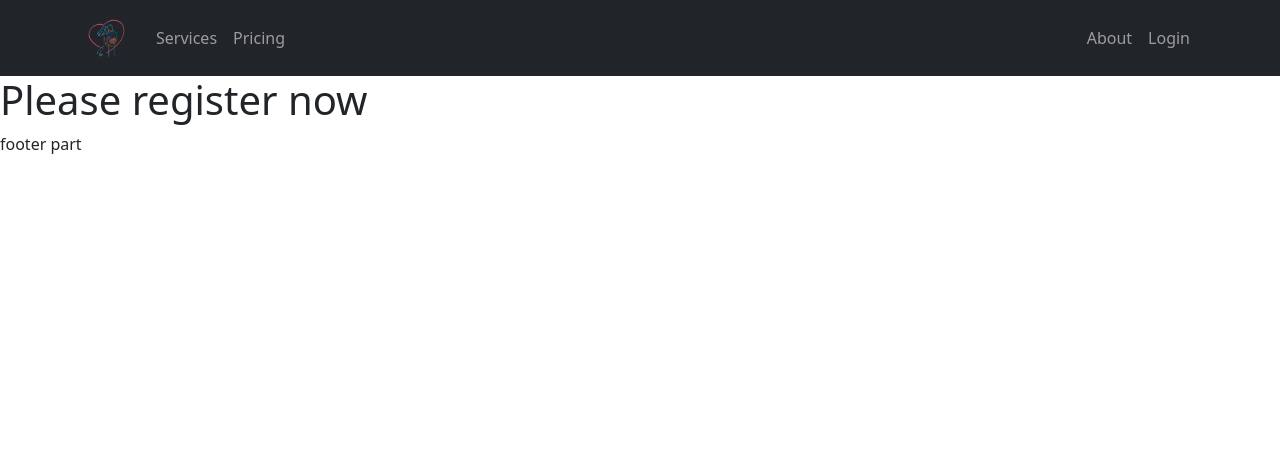
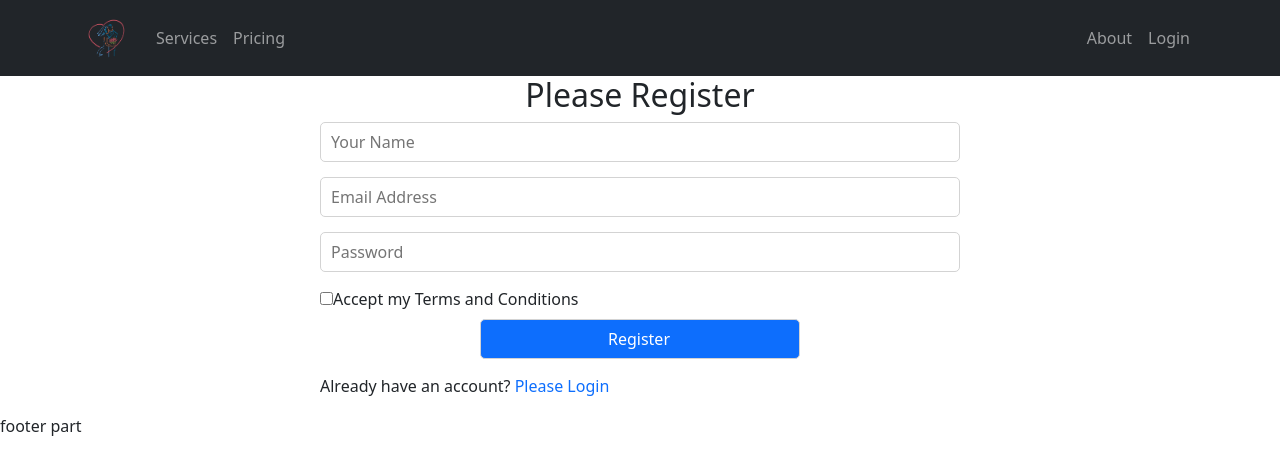
Before and after one commit to engimran/service-provider, a React (Create React App) app: page /register in a window 1280 px wide. Shown: the top 474 px of the page. Built offline with nearby package versions, Linux system fonts and the light colour scheme.

Commit message:
register form

```diff
--- a/public/index.html
+++ b/public/index.html
@@ -1,14 +1,12 @@
 <!DOCTYPE html>
 <html lang="en">
+
 <head>
   <meta charset="utf-8" />
   <link rel="icon" href="%PUBLIC_URL%/favicon.ico" />
   <meta name="viewport" content="width=device-width, initial-scale=1" />
   <meta name="theme-color" content="#000000" />
-    <meta
-      name="description"
-      content="Web site created using create-react-app"
-    />
+  <meta name="description" content="Web site created using create-react-app" />
   <link rel="apple-touch-icon" href="%PUBLIC_URL%/logo192.png" />
   <!--
       manifest.json provides metadata used when your web app is installed on a
@@ -24,8 +22,9 @@
       work correctly both with client-side routing and a non-root public URL.
       Learn how to configure a non-root public URL by running `npm run build`.
     -->
-    <title>React App</title>
+  <title>Photography</title>
 </head>
+
 <body>
   <noscript>You need to enable JavaScript to run this app.</noscript>
   <div id="root"></div>
@@ -40,4 +39,5 @@
       To create a production bundle, use `npm run build` or `yarn build`.
     -->
 </body>
+
 </html>
--- a/src/Components/Login/Login.js
+++ b/src/Components/Login/Login.js
@@ -1,6 +1,6 @@
 import React, { useRef } from 'react';
 import { Button, Form } from 'react-bootstrap';
-import { useNavigate } from 'react-router-dom';
+import { Link, useNavigate } from 'react-router-dom';
 
 const Login = () => {
     const emailRef = useRef('');
@@ -29,7 +29,7 @@ const Login = () => {
                     Login
                 </Button>
             </Form>
-            <p onClick={navigateRegister} className='text-danger' >Please Register</p>
+            <p> You New User?  <Link to='/register' onClick={navigateRegister} className='text-danger pe-auto text-decoration-none' >Please Register</Link></p>
         </div>
     );
 };
--- /dev/null
+++ b/src/Components/Login/Register/Register.css
@@ -0,0 +1,15 @@
+.register-form {
+    margin: 0 auto;
+    width: 50%;
+}
+
+.register-form input:not([type=checkbox]) {
+    display: block;
+    width: 100%;
+    height: 40px;
+    border-radius: 5px;
+    border: 1px solid lightgray;
+    padding-left: 10px;
+    font-size: 16px;
+    margin-bottom: 15px;
+}
--- a/src/Components/Login/Register/Register.js
+++ b/src/Components/Login/Register/Register.js
@@ -1,9 +1,32 @@
 import React from 'react';
+import { Link, useNavigate } from 'react-router-dom';
+import './Register.css'
 
 const Register = () => {
+    const navigate = useNavigate();
+    const navigateLogin = () => {
+        navigate('/login')
+    }
     return (
-        <div>
-            <h1>Please register now</h1>
+        <div className='register-form'>
+            <h2 style={{ textAlign: 'center' }}>Please Register</h2>
+            <form >
+                <input type="text" name="name" id="" placeholder='Your Name' />
+
+                <input type="email" name="email" id="" placeholder='Email Address' required />
+
+                <input type="password" name="password" id="" placeholder='Password' required />
+                <input type="checkbox" name="terms" id="terms" />
+
+                <label htmlFor="terms">Accept my Terms and Conditions</label>
+                <input
+
+                    className='w-50 mx-auto btn btn-primary mt-2'
+                    type="submit"
+                    value="Register" />
+            </form>
+            <p>Already have an account? <Link to="/login" onClick={navigateLogin} className='text-primary pe-auto text-decoration-none' >Please Login</Link> </p>
+
         </div>
     );
 };
```
Lines whose indentation alone changed are shown as unchanged.
